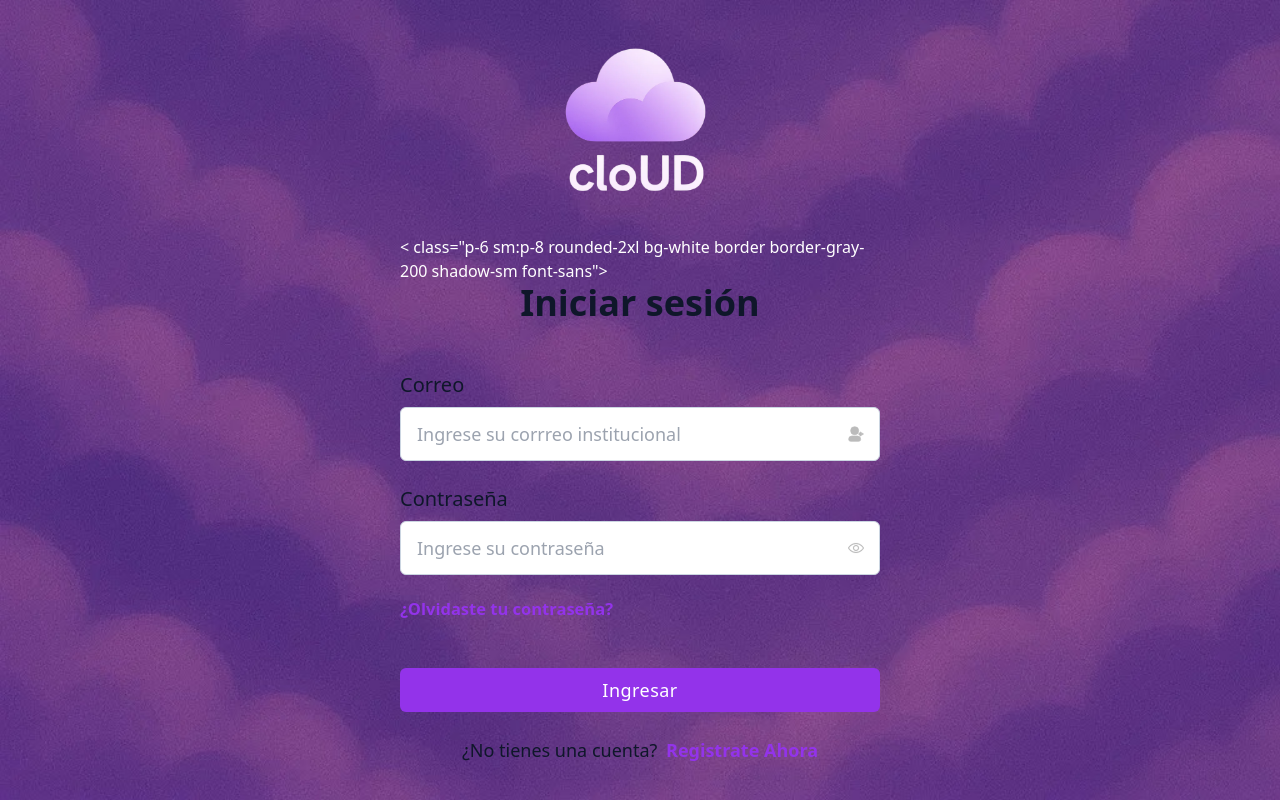
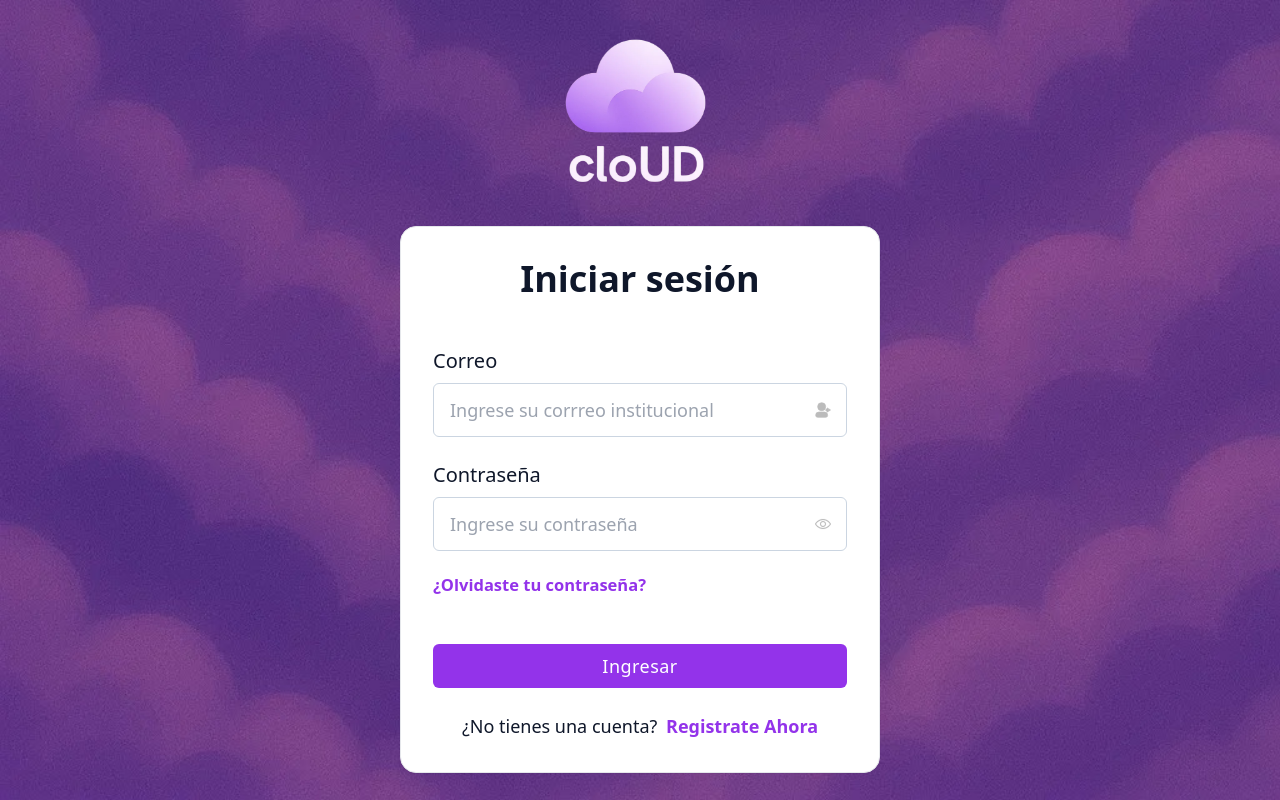
Before and after one commit to Xjpaez16/cloUD, a PHP site: page /view/login.php in a window 1280 px wide. Run offline with PHP 8.4, Linux system fonts and the light colour scheme; some libraries are stand-ins or nearby versions.

Commit message:
Login arreglado x2

```diff
--- a/view/login.php
+++ b/view/login.php
@@ -25,7 +25,7 @@
                         class="w-40 mb-8 mx-auto block" />
                 </a>
 
-                < class="p-6 sm:p-8 rounded-2xl bg-white border border-gray-200 shadow-sm font-sans">
+                <div class="p-6 sm:p-8 rounded-2xl bg-white border border-gray-200 shadow-sm font-sans">
                     <h1 class="text-slate-900 text-center text-3xl font-bold xl:text-4xl">Iniciar sesión</h1>
                     <form class="mt-12 space-y-6" action="<?= BASE_URL ?>LoginController/login" method="POST">
                         <div>
@@ -78,7 +78,7 @@
                                 class="text-purple-600 hover:underline ml-1 whitespace-nowrap font-semibold">Registrate
                                 Ahora</a></p>
                     </form>
-                </>
+                </div>
             </div>
         </div>
     </div>
```
